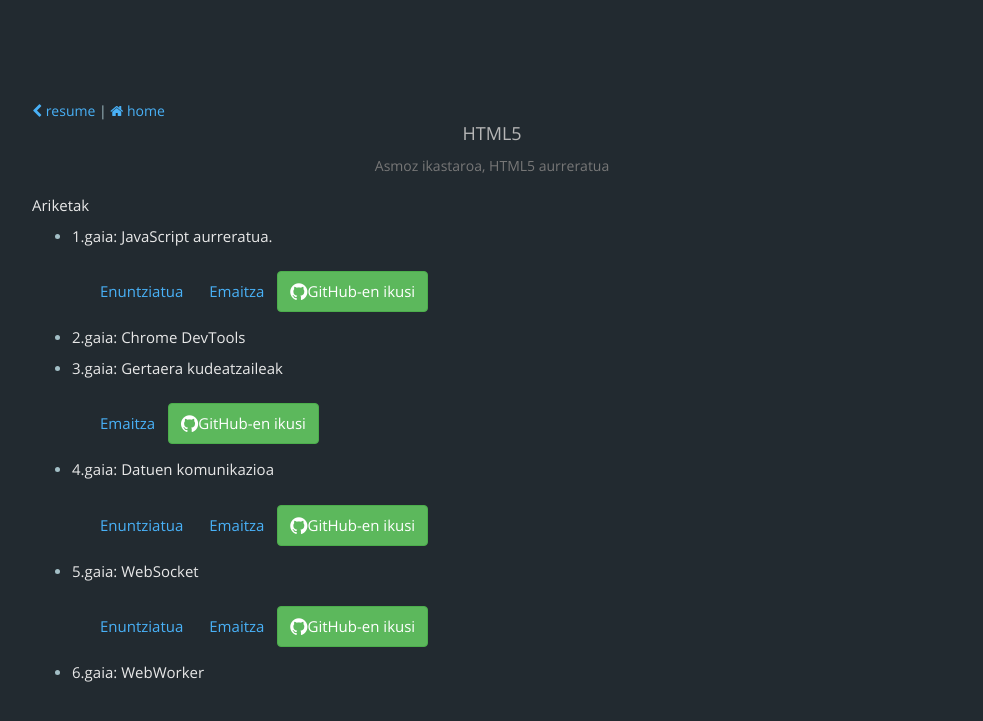
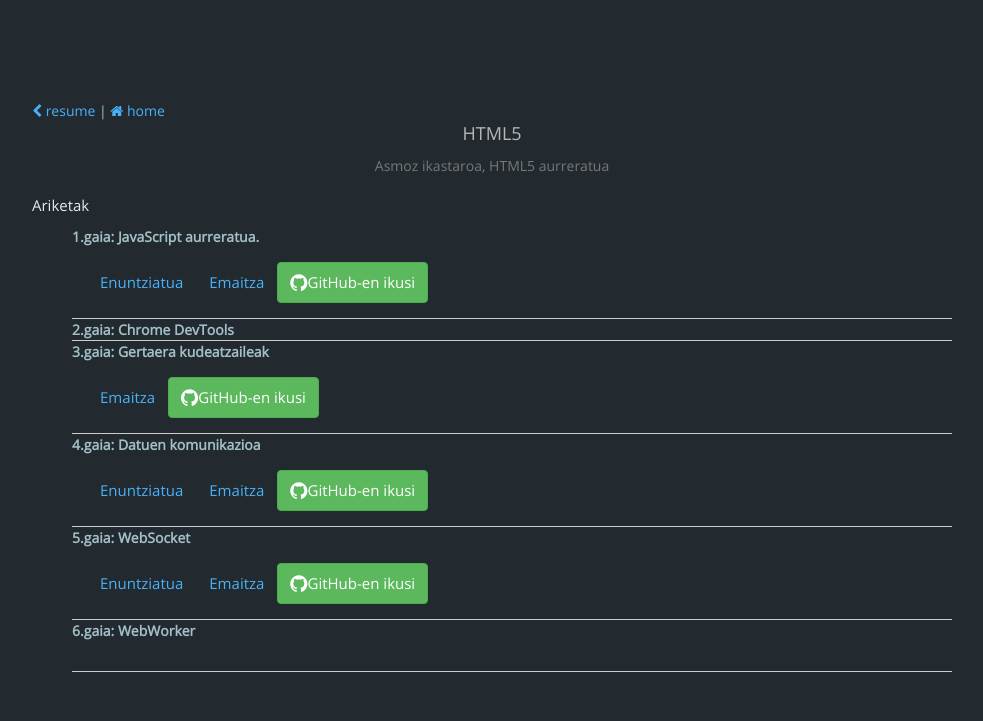
Before and after one commit to Bingentzio/bingentzio.github.io, a Jekyll site: the page built from projects.html, in a window 1280 px wide. Shown: the top 721 px of the page, without its empty margins (148-1131 px from the left). Built offline with Jekyll 4.4.1, drawn with Linux system fonts in a browser that asks for light colours; nearby versions of some CDN libraries; comment, search, counter and statistics services are not loaded.

Commit message:
CSS aldaketak

```diff
--- a/projects.html
+++ b/projects.html
@@ -12,13 +12,13 @@
     </div>
     <div>
     <h4>Ariketak</h4>
-    <ul>
-      <li><h5>1.gaia: JavaScript aurreratua. </h5><ul id="menu"><li class="btn"><a href="/proiektuak/HTML5_aurreratua_ariketak/1.gaia/1_gaia_ariketa_praktikoa.pdf" target="_blank">Enuntziatua</a></li><li class="btn"><a href="/proiektuak/HTML5_aurreratua_ariketak/1.gaia/jokoa.html" target="_blank">Emaitza</a></li><li><a href="https://github.com/Bingentzio/HTML5_aurreratua_ariketak/tree/master/1.gaia" target="_blank" class="btn btn-success"><i class="fa fa-github fa-lg"></i>GitHub-en ikusi</a></li></ul></li>
-      <li><h5>2.gaia: Chrome DevTools </h5></li>
-      <li><h5>3.gaia: Gertaera kudeatzaileak </h5><ul id="menu"><li class="btn"><a href="/proiektuak/HTML5_aurreratua_ariketak/3.gaia/index.html" target="_blank">Emaitza</a></li><li><a href="https://github.com/Bingentzio/HTML5_aurreratua_ariketak/tree/master/3.gaia" target="_blank" class="btn btn-success"><i class="fa fa-github fa-lg"></i>GitHub-en ikusi</a></li></ul></li>
-      <li><h5>4.gaia: Datuen komunikazioa</h5><ul id="menu"><li class="btn"><a href="/proiektuak/HTML5_aurreratua_ariketak/4.gaia/4_json_ajax_ariketa_praktikoa.pdf" target="_blank">Enuntziatua</a></li><li class="btn"><a href="/proiektuak/HTML5_aurreratua_ariketak/4.gaia/eguraldia.html" target="_blank">Emaitza</a></li><li><a href="https://github.com/Bingentzio/HTML5_aurreratua_ariketak/tree/master/4.gaia" target="_blank" class="btn btn-success"><i class="fa fa-github fa-lg"></i>GitHub-en ikusi</a></li></ul></li>
-      <li><h5>5.gaia: WebSocket</h5><ul id="menu"><li class="btn"><a href="/proiektuak/HTML5_aurreratua_ariketak/5.gaia/5_websocketak_ariketa_praktikoa.pdf" target="_blank">Enuntziatua</a></li><li class="btn"><a href="/proiektuak/HTML5_aurreratua_ariketak/5.gaia/websocketchat/frontend.html" target="_blank">Emaitza</a></li><li><a href="https://github.com/Bingentzio/HTML5_aurreratua_ariketak/tree/master/5.gaia" target="_blank" class="btn btn-success"><i class="fa fa-github fa-lg"></i>GitHub-en ikusi</a></li></ul></li>
-      <li><h5>6.gaia: WebWorker</h5><ul id="menu"><li></li><li></li></ul></li>
+    <ul id="gaia">
+      <li id="gaia"><b>1.gaia: JavaScript aurreratua. </b><ul id="menu"><li class="btn"><a href="/proiektuak/HTML5_aurreratua_ariketak/1.gaia/1_gaia_ariketa_praktikoa.pdf" target="_blank">Enuntziatua</a></li><li class="btn"><a href="/proiektuak/HTML5_aurreratua_ariketak/1.gaia/jokoa.html" target="_blank">Emaitza</a></li><li><a href="https://github.com/Bingentzio/HTML5_aurreratua_ariketak/tree/master/1.gaia" target="_blank" class="btn btn-success"><i class="fa fa-github fa-lg"></i>GitHub-en ikusi</a></li></ul></li>
+      <li id="gaia"><b>2.gaia: Chrome DevTools </b></li>
+      <li id="gaia"><b>3.gaia: Gertaera kudeatzaileak </b><ul id="menu"><li class="btn"><a href="/proiektuak/HTML5_aurreratua_ariketak/3.gaia/index.html" target="_blank">Emaitza</a></li><li><a href="https://github.com/Bingentzio/HTML5_aurreratua_ariketak/tree/master/3.gaia" target="_blank" class="btn btn-success"><i class="fa fa-github fa-lg"></i>GitHub-en ikusi</a></li></ul></li>
+      <li id="gaia"><b>4.gaia: Datuen komunikazioa</b><ul id="menu"><li class="btn"><a href="/proiektuak/HTML5_aurreratua_ariketak/4.gaia/4_json_ajax_ariketa_praktikoa.pdf" target="_blank">Enuntziatua</a></li><li class="btn"><a href="/proiektuak/HTML5_aurreratua_ariketak/4.gaia/eguraldia.html" target="_blank">Emaitza</a></li><li><a href="https://github.com/Bingentzio/HTML5_aurreratua_ariketak/tree/master/4.gaia" target="_blank" class="btn btn-success"><i class="fa fa-github fa-lg"></i>GitHub-en ikusi</a></li></ul></li>
+      <li id="gaia"><b>5.gaia: WebSocket</b><ul id="menu"><li class="btn"><a href="/proiektuak/HTML5_aurreratua_ariketak/5.gaia/5_websocketak_ariketa_praktikoa.pdf" target="_blank">Enuntziatua</a></li><li class="btn"><a href="/proiektuak/HTML5_aurreratua_ariketak/5.gaia/websocketchat/frontend.html" target="_blank">Emaitza</a></li><li><a href="https://github.com/Bingentzio/HTML5_aurreratua_ariketak/tree/master/5.gaia" target="_blank" class="btn btn-success"><i class="fa fa-github fa-lg"></i>GitHub-en ikusi</a></li></ul></li>
+      <li id="gaia"><b>6.gaia: WebWorker</b><ul id="menu"><li></li><li></li></ul></li>
     </ul>
 </div>
 <div class="text-center">
--- a/public/stylesheets/styles.css
+++ b/public/stylesheets/styles.css
@@ -366,3 +366,10 @@
 ul#menu li {
     display: inline;
 }
+
+ul#gaia{
+list-style-type: none;
+}
+li#gaia {
+  border-bottom: 1px solid #ccc;
+}
```
